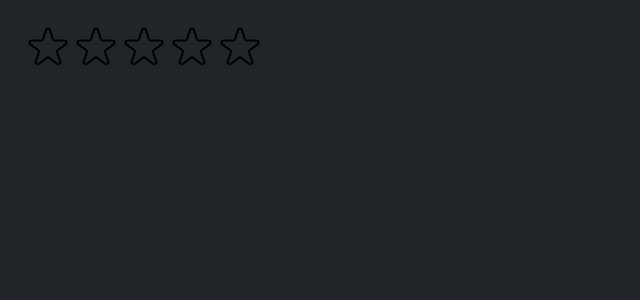
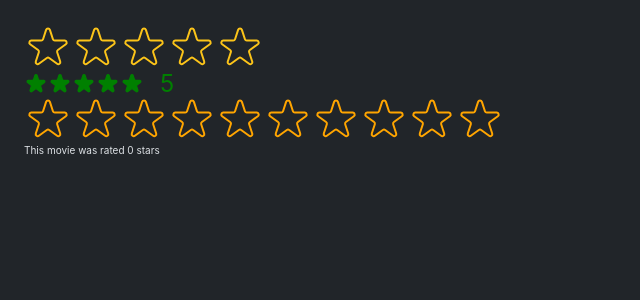
Before and after one commit to braxmc/usePopcorn, a React (Create React App) app: page / in a window 1280 px wide. Shown: the top 300 px of the page, without its empty margins (0-640 px from the left). Built offline with nearby package versions, Linux system fonts and the light colour scheme.

Commit message:
improved reusability of the star rating with props

```diff
--- a/src/components/StarRating.jsx
+++ b/src/components/StarRating.jsx
@@ -10,21 +10,32 @@
   display: "flex",
 };
 
-const textStyle = {
-  lineHeight: "1",
-  margin: "0",
-};
-
-export default function StarRating({ maxRating = 5 }) {
-  const [rating, setRating] = useState(0);
+export default function StarRating({
+  maxRating = 5,
+  color = "#fcc419",
+  size = 48,
+  className = "",
+  messages = [],
+  defaultRating = 0,
+  onSetRating,
+}) {
+  const [rating, setRating] = useState(defaultRating);
   const [tempRating, setTempRating] = useState(0);
 
   function handleRating(starValue) {
     setRating(starValue);
+    onSetRating(starValue);
   }
 
+  const textStyle = {
+    lineHeight: "1",
+    margin: "0",
+    color,
+    fontSize: `${size}px`,
+  };
+
   return (
-    <div style={containerStyle}>
+    <div style={containerStyle} className={className}>
       <div style={starContainerStyle}>
         {Array.from({ length: maxRating }, (_, i) => (
           <Star
@@ -33,22 +44,27 @@
             onRating={() => handleRating(i + 1)}
             onHoverIn={() => setTempRating(i + 1)}
             onHoverOut={() => setTempRating(0)}
+            color={color}
+            size={size}
           />
         ))}
       </div>
-      <p style={textStyle}>{tempRating || rating || ""}</p>
+      <p style={textStyle}>
+        {messages.length === maxRating
+          ? messages[tempRating ? tempRating - 1 : rating - 1]
+          : tempRating || rating || ""}
+      </p>
     </div>
   );
 }
 
-const starStyle = {
-  width: "48px",
-  height: "48px",
-  display: "block",
-  cursor: "pointer",
-};
-
-function Star({ onRating, full, onHoverIn, onHoverOut }) {
+function Star({ onRating, full, onHoverIn, onHoverOut, color, size }) {
+  const starStyle = {
+    width: `${size}px`,
+    height: `${size}px`,
+    display: "block",
+    cursor: "pointer",
+  };
   return (
     <span
       role="button"
@@ -61,8 +77,8 @@
         <svg
           xmlns="http://www.w3.org/2000/svg"
           viewBox="0 0 20 20"
-          fill="#000"
-          stroke="#000"
+          fill={color}
+          stroke={color}
         >
           <path d="M9.049 2.927c.3-.921 1.603-.921 1.902 0l1.07 3.292a1 1 0 00.95.69h3.462c.969 0 1.371 1.24.588 1.81l-2.8 2.034a1 1 0 00-.364 1.118l1.07 3.292c.3.921-.755 1.688-1.54 1.118l-2.8-2.034a1 1 0 00-1.175 0l-2.8 2.034c-.784.57-1.838-.197-1.539-1.118l1.07-3.292a1 1 0 00-.364-1.118L2.98 8.72c-.783-.57-.38-1.81.588-1.81h3.461a1 1 0 00.951-.69l1.07-3.292z" />
         </svg>
@@ -71,7 +87,7 @@
           xmlns="http://www.w3.org/2000/svg"
           fill="none"
           viewBox="0 0 24 24"
-          stroke="#000"
+          stroke={color}
         >
           <path
             strokeLinecap="round"
--- a/src/index.js
+++ b/src/index.js
@@ -1,14 +1,37 @@
-import React from 'react';
-import ReactDOM from 'react-dom/client';
-import './index.css';
-import App from './App';
+import React, { useState } from "react";
+import ReactDOM from "react-dom/client";
+import "./index.css";
+import App from "./App";
 
-import StarRating from './components/StarRating.jsx';
+import StarRating from "./components/StarRating.jsx";
 
-const root = ReactDOM.createRoot(document.getElementById('root'));
+function Test() {
+  const [movieRating, setMovieRating] = useState(0);
+
+  return (
+    <div>
+      <StarRating color="orange" maxRating={10} onSetRating={setMovieRating} />
+      <p>This movie was rated {movieRating} stars</p>
+    </div>
+  )
+}
+
+const root = ReactDOM.createRoot(document.getElementById("root"));
 root.render(
   <React.StrictMode>
     {/* <App /> */}
-    <StarRating maxRating={5} />
+    <StarRating
+      maxRating={5}
+      messages={["Terrible", "Bad", "Okay", "Good", "Amazing"]}
+    />
+    <StarRating
+      maxRating={5}
+      size={24}
+      color="green"
+      className="test"
+      defaultRating={5}
+    />
+
+    <Test />
   </React.StrictMode>
 );
```
